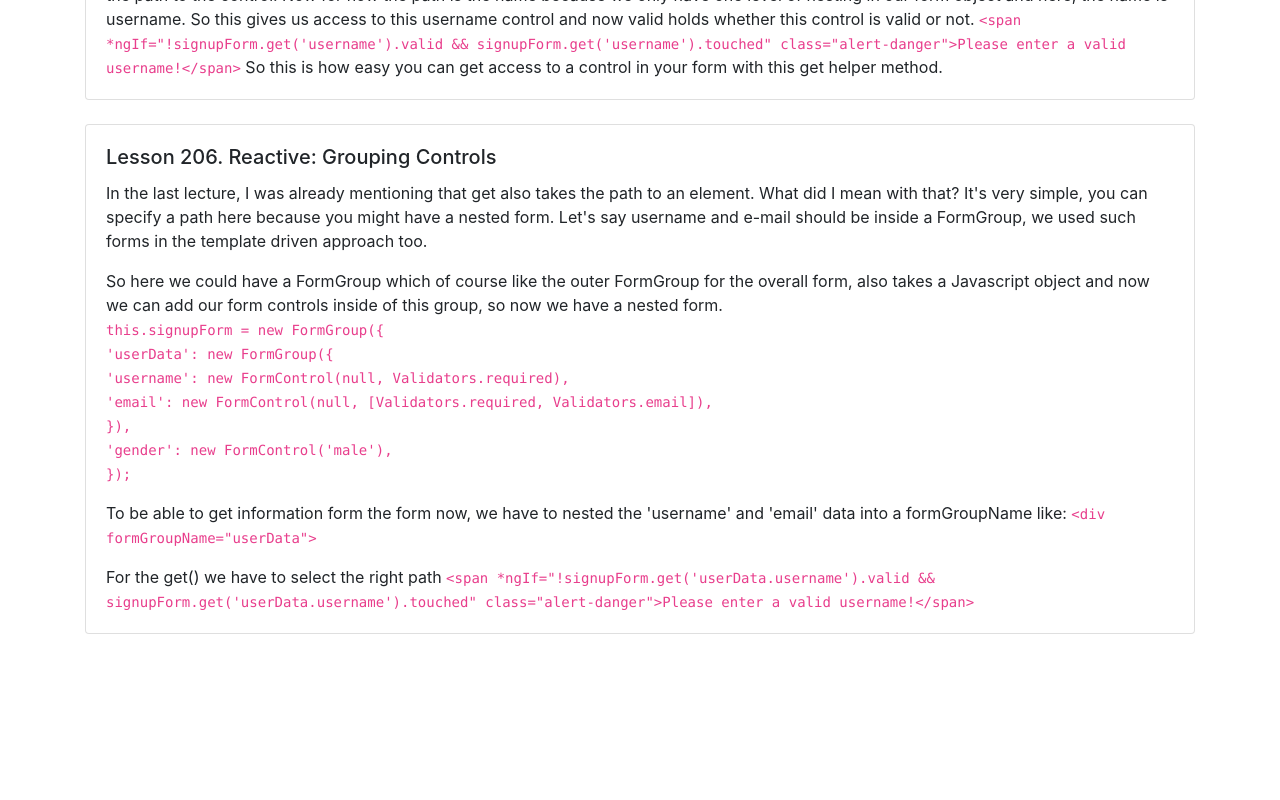
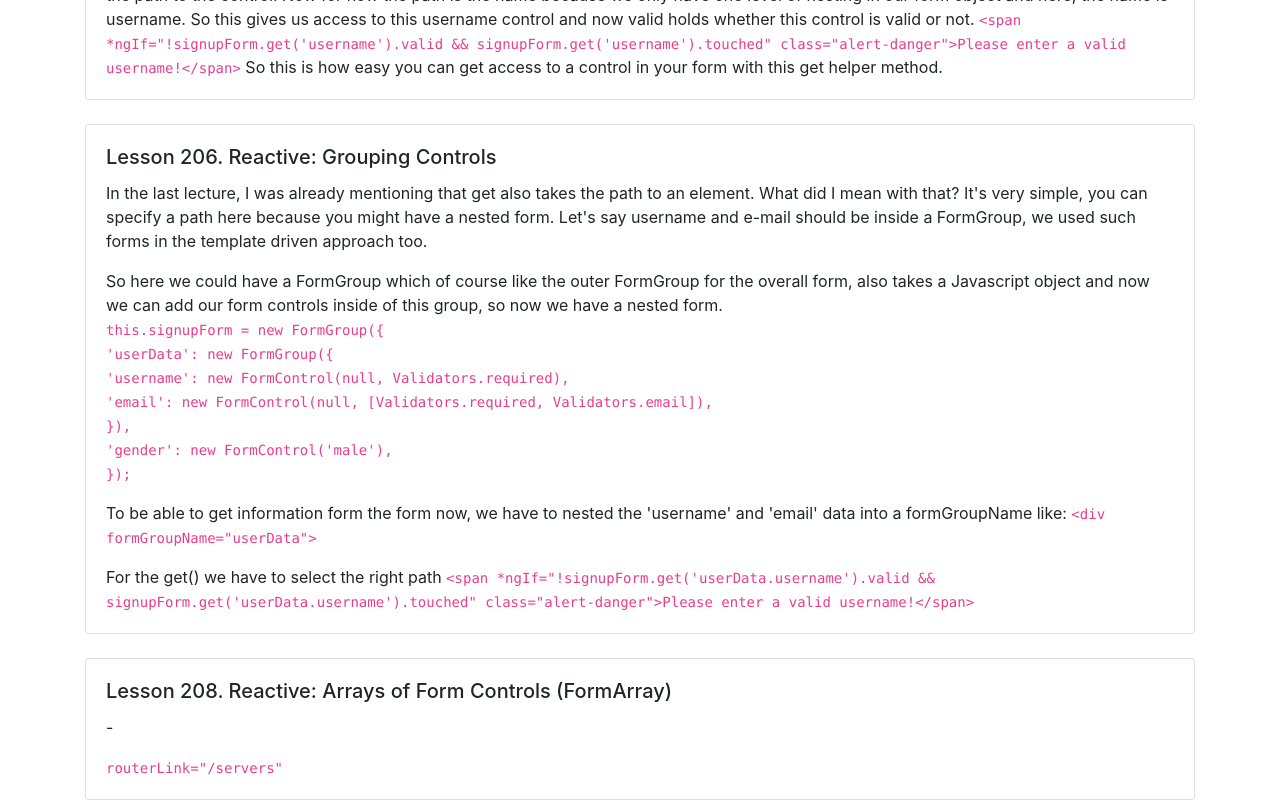
Before and after one commit to Sandro81/section15-reactive-setup-form, an Angular app: page / in a window 1280 px wide. Shown: the part 2395-3195 px from the top of the page. Before the commit the page ends 3029 px from the top, so only its background shows below. Built offline with nearby package versions, Linux system fonts and the light colour scheme.

Commit message:
section15 reactive setup form

```diff
--- a/src/app/app.component.html
+++ b/src/app/app.component.html
@@ -145,6 +145,15 @@
         </div>
       </div>
 
+      <br>
+      <div class="card">
+        <div class="card-body">
+          <h5 class="card-title">Lesson 208. Reactive: Arrays of Form Controls (FormArray)</h5>
+          <p class="card-text"> - </p>
+          <p class="card-text"> <code>routerLink="/servers" </code></p>
+        </div>
+      </div>
+
       <!--
       <br>
       <div class="card">
@@ -156,9 +165,9 @@
       </div>
 -->
 
-      <span
-        *ngIf="!signupForm.get('userData.username').valid && signupForm.get('userData.username').touched"
-        class="alert-danger">Please enter a valid username!</span>
+
+
+
 
 
 
```
